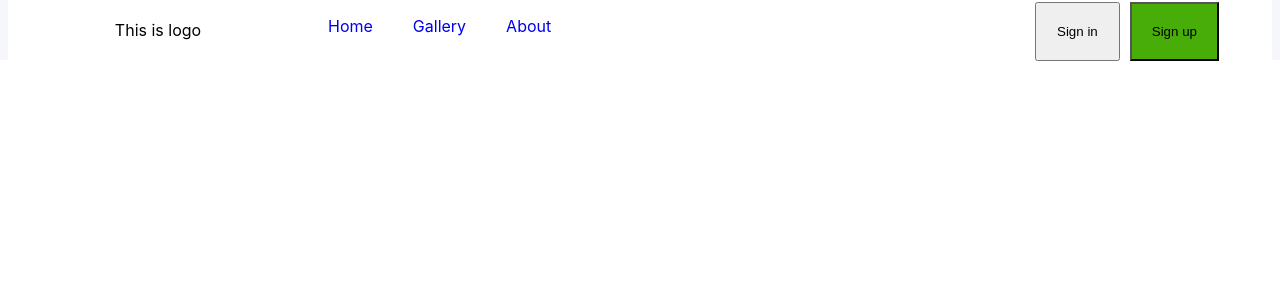
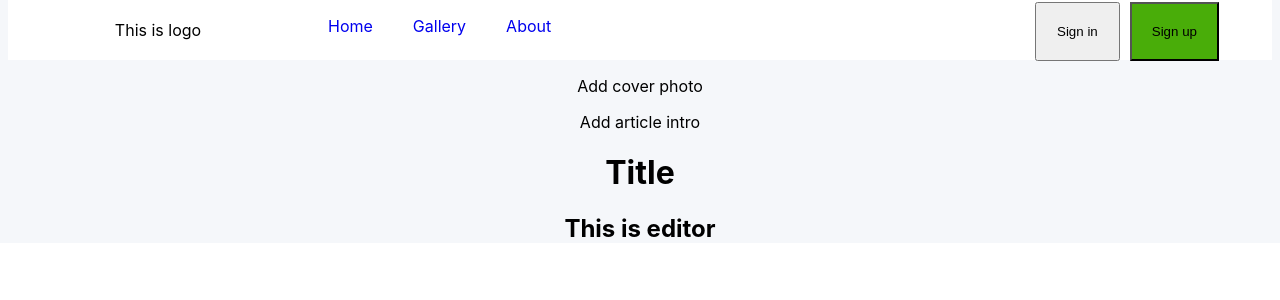
Before and after one commit to Tony-Jack2017/RichTextEditor, a React (Create React App) app: page /create/article in a window 1280 px wide. Shown: the top 300 px of the page. Built offline with nearby package versions, Linux system fonts and the light colour scheme.

Commit message:
company work -- old commit

```diff
--- a/package.json
+++ b/package.json
@@ -9,6 +9,7 @@
     "axios": "^0.21.1",
     "classnames": "^2.3.1",
     "echarts": "^5.2.0",
+    "http-proxy-middleware": "^2.0.1",
     "react": "^17.0.2",
     "react-dom": "^17.0.2",
     "react-redux": "^7.2.5",
--- /dev/null
+++ b/src/api/article.js
@@ -0,0 +1,8 @@
+import request from "../common/request";
+
+export function getArticleAll() {
+    return request({
+        url: "/get_article",
+        method: "get"
+    })
+}
--- a/src/api/user.js
+++ b/src/api/user.js
@@ -1,9 +1,9 @@
 import request from '../common/request'
 
-export function userLogin(user_data) {
+export function userLogin(data) {
   return request({
     url: '/user/login',
     method: 'post',
-    data: user_data
+    data
   })
 }
--- a/src/common/request.js
+++ b/src/common/request.js
@@ -2,8 +2,8 @@ import axios from "axios";
 
 // create an axios instance
 const service = axios.create({
-    baseURL: '', // url = base url + request url
-    timeout: 3000 //request timeout
+    baseURL: "http://localhost:8000/api/v1", // url = base url + request url
+    timeout: 15000 //request timeout
 })
 /**
  * 请求拦截
@@ -23,7 +23,7 @@ service.interceptors.response.use(
     response => {
         const res = response.data
         if (res.code !== 200) {
-            alert(res.msg)
+            // alert(res.msg)
         } else {
             return res
         }
--- a/src/components/Layout/MainLayout/index.jsx
+++ b/src/components/Layout/MainLayout/index.jsx
@@ -6,6 +6,7 @@ import Home from '../../../page/home'
 import Gallery from '../../../page/gallery'
 import About from '../../../page/about'
 import Article from "../../../page/article";
+import WriteArticle from "../../../page/article/components/write_space";
 
 const MainLayout = () => {
     return (
@@ -19,6 +20,7 @@ const MainLayout = () => {
                 <Route path='/gallery' component={Gallery}/>
                 <Route path='/about' component={About}/>
                 <Route path='/article' component={Article}/>
+                <Route path='/create/article' component={WriteArticle}/>
             </div>
         </div>
     )
--- /dev/null
+++ b/src/page/article/components/write_space/index.jsx
@@ -0,0 +1,22 @@
+import styles from './index.module.scss'
+
+const WriteArticle = () => {
+    return (
+        <div>
+            <div>
+                <p>Add cover photo</p>
+                <p>Add article intro</p>
+            </div>
+            <div>
+                <div>
+                    <h1>Title</h1>
+                </div>
+                <div>
+                    <h2>This is editor</h2>
+                </div>
+            </div>
+        </div>
+    )
+}
+
+export default WriteArticle
--- a/src/page/home/components/ArticleList/index.jsx
+++ b/src/page/home/components/ArticleList/index.jsx
@@ -2,8 +2,16 @@ import styles from './index.module.scss'
 
 import articleTest from '../../../../asset/mock/article-test.jpeg'
 import avatarHome from '../../../../asset/mock/avatar-home.jpeg'
+import {getArticleAll} from "../../../../api/article";
 
 const ArticleList = () => {
+
+    getArticleAll().then(
+        resp => {
+            console.log(resp)
+        }
+    )
+
     return (
         <div className={styles['article-list']}>
             <div className={styles['my-feed']}>
--- a/src/page/login/index.jsx
+++ b/src/page/login/index.jsx
@@ -2,26 +2,24 @@ import {useRef} from 'react'
 import './index.scss'
 import CoverImg from '../../asset/page/login/cover.jpg'
 
-import '../../mock/user/login'
-import axios from 'axios'
 import { connect } from "react-redux";
 import createTokenAction from "../../redux/actions/token_action";
 import { ADDTOKEN } from "../../redux/constant";
+import { userLogin } from "../../api/user";
 
 const Login = (props) => {
 
     const login = useRef(null)
 
-    const handleSubmite = (event) => {
+    const handleSubmit = (event) => {
 
         if (event.preventDefault) {
             event.preventDefault();
         } else {
             window.event.returnValue = false;
         }
-
-        axios.post('/user/login', {
-            username: login.current.username.value,
+        userLogin({
+            account: login.current.username.value,
             password: login.current.password.value
         }).then(resp => {
             props.add_token(resp.data.token)
@@ -41,7 +39,7 @@ const Login = (props) => {
                         <span>使用账号登录该网站</span>
                     </div>
                     <div className='form'>
-                        <form ref={login} onSubmit={handleSubmite}>
+                        <form ref={login} onSubmit={handleSubmit}>
                             <div className='field'>
                                 {/* <label></label> */}
                                 <input name="username" type='text' placeholder='用户名/邮箱'/>
@@ -61,7 +59,7 @@ const Login = (props) => {
     )
 }
 
-const mapStateToProps = state => null
+const mapStateToProps = state => {}
 const mapDispatchToProps = (dispatch) => {
     return {
         add_token: token => dispatch(createTokenAction(ADDTOKEN,token))
```
Also changed, not shown: src/setupProxy.js (added, +10 -0 lines), src/page/article/components/write_space/index.module.scss (added), 1 other file (tests, documents, lock files or other folders).
